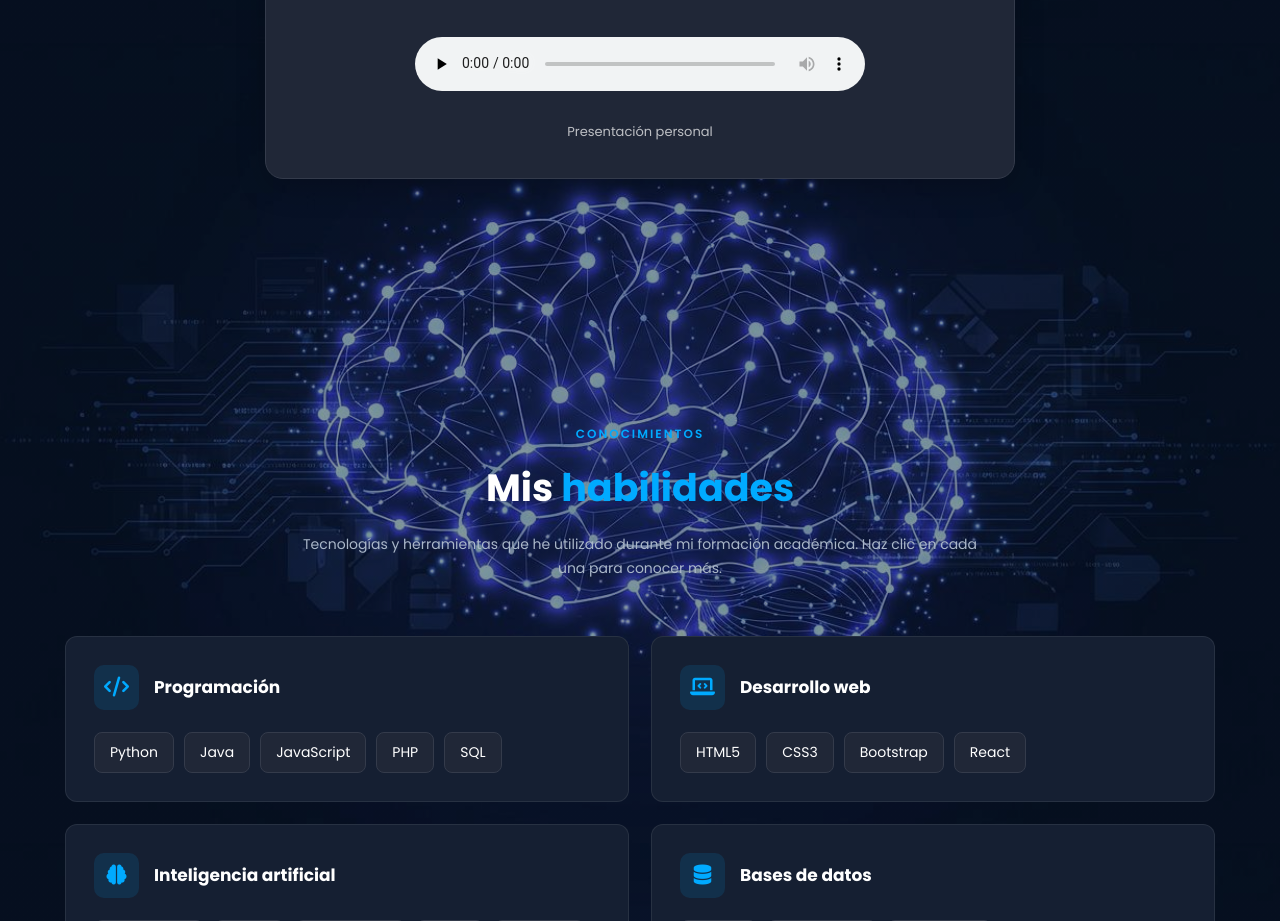
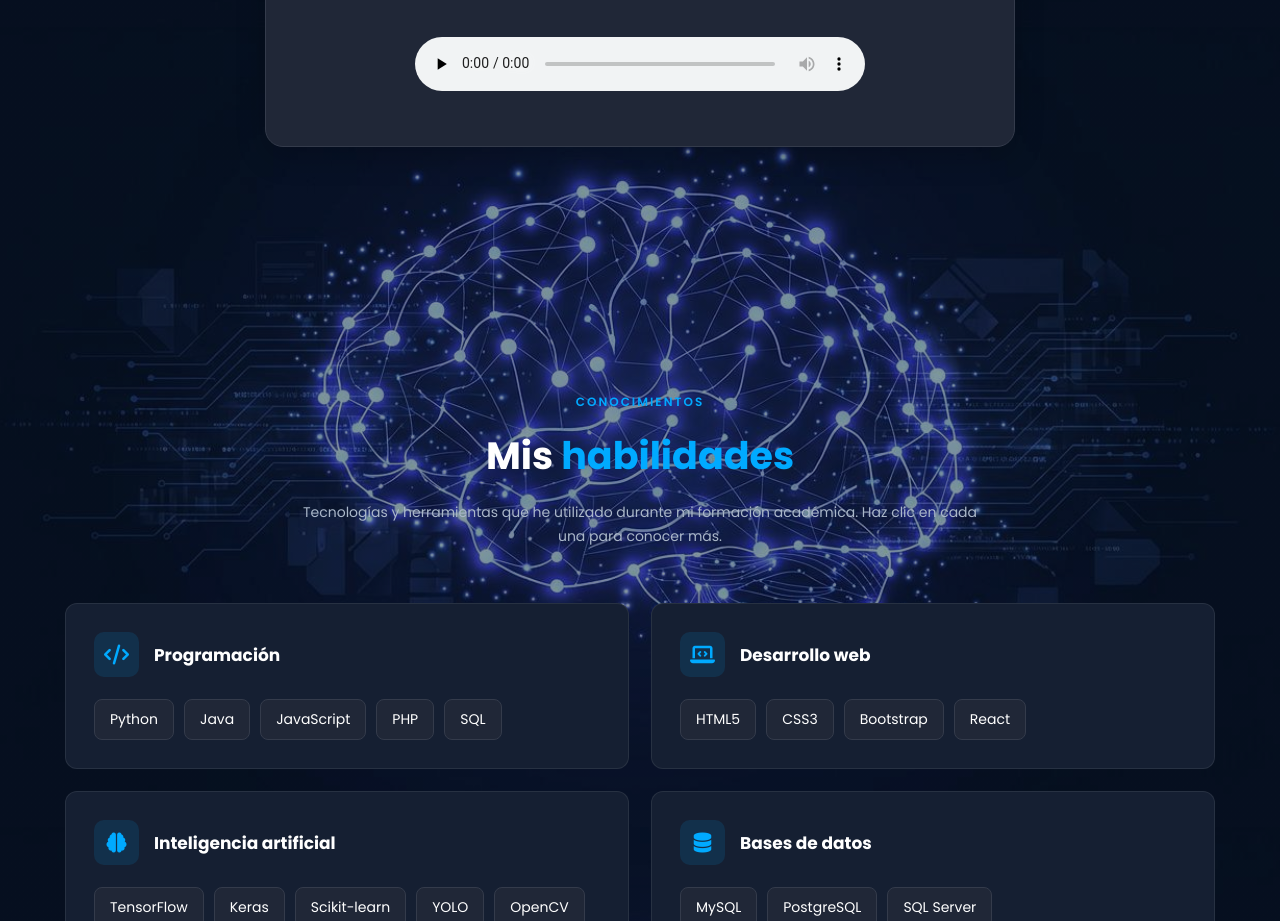
Before and after one commit to oliverhuamanleandro-stack/mi-portafolio, a plain HTML site: page index.html in a window 1280 px wide. Shown: the part 2130-3051 px from the top of the page. Drawn offline with Linux system fonts and the light colour scheme.

Commit message:
Update index.html

```diff
--- a/index.html
+++ b/index.html
@@ -268,10 +268,6 @@
                         <source src="audio/elevator-pitch.mp3" type="audio/mpeg">
                         Tu navegador no admite la reproducción de audio.
                     </audio>
-
-                    <span class="pitch-duracion">
-                        Presentación personal
-                    </span>
 
                 </div>
 
```
